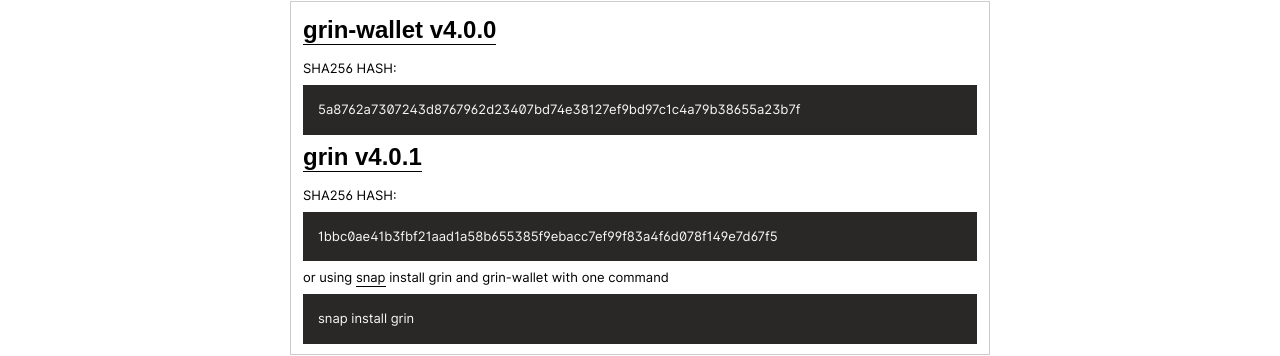
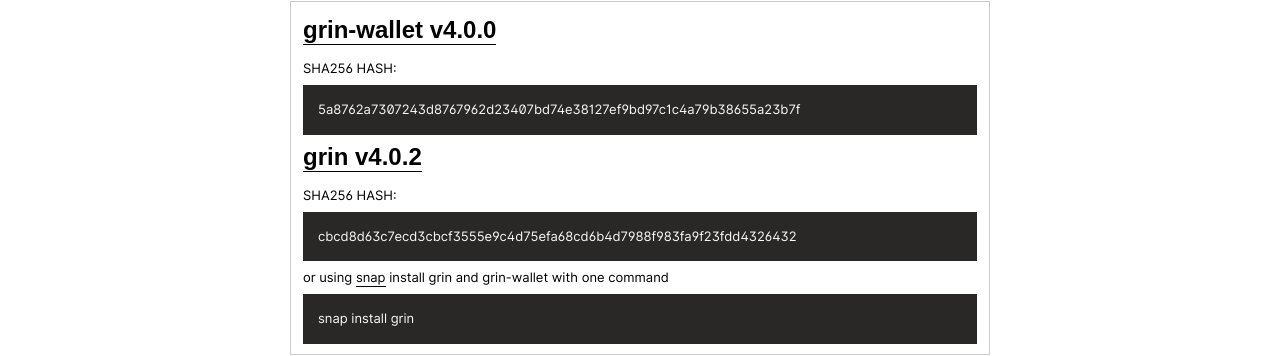
Before and after one commit to mimblewimble/site, a Jekyll site: the page built from download.html, in a window 1280 px wide and 900 px high. Shown: the part 271-627 px from the top of the window. Built offline with Jekyll 4.4.1, drawn with Linux system fonts in a browser that asks for light colours; nearby versions of some CDN libraries.

Commit message:
v4.0.2 release

```diff
--- a/download.html
+++ b/download.html
@@ -29,11 +29,11 @@
         <div class="codebox">
           25108E0BF17766E3D4B83BCFF66371F712FF850F6E0E7F563E8F070575AFE8CA
         </div>
-        <h3> <a href="https://github.com/mimblewimble/grin/releases/download/v4.0.1/grin-v4.0.1-win-x64.zip">grin
-            v4.0.1</a></h3>
+        <h3> <a href="https://github.com/mimblewimble/grin/releases/download/v4.0.2/grin-v4.0.2-win-x64.zip">grin
+            v4.0.2</a></h3>
         <div class="codebox-heading">SHA256 HASH:</div>
         <div class="codebox">
-          3EE60A2180E4FBCC638166CDCC2415F9BA17F2BE0E6312ACE8148FA722FAFEF7
+          303B534287BE3E98E5244B1FCFE139AC432B56BADBC9F761D02DEFD5417E8795
         </div>
       </div>
 
@@ -49,11 +49,11 @@
         <div class="codebox">
           brew install grin-wallet
         </div>
-        <h3><a href="https://github.com/mimblewimble/grin/releases/download/v4.0.1/grin-v4.0.1-macos.tar.gz">grin
-            v4.0.1</a></h3>
+        <h3><a href="https://github.com/mimblewimble/grin/releases/download/v4.0.2/grin-v4.0.2-macos.tar.gz">grin
+            v4.0.2</a></h3>
         <div class="codebox-heading">SHA256 HASH:</div>
         <div class="codebox">
-          185b0a9cd32ff119d1e14c2efffa3cf7a9dac8b48fbe864e2f40fa7b93834ce3
+          cbcd8d63c7ecd3cbcf3555e9c4d75efa68cd6b4d7988f983fa9f23fdd4326432
         </div>
         <div class="codebox-heading">or with homebrew</div>
         <div class="codebox">
@@ -69,11 +69,11 @@
         <div class="codebox">
           5a8762a7307243d8767962d23407bd74e38127ef9bd97c1c4a79b38655a23b7f
         </div>
-        <h3> <a href="https://github.com/mimblewimble/grin/releases/download/v4.0.1/grin-v4.0.1-linux-amd64.tar.gz">grin
-            v4.0.1</a></h3>
+        <h3> <a href="https://github.com/mimblewimble/grin/releases/download/v4.0.2/grin-v4.0.2-linux-amd64.tar.gz">grin
+            v4.0.2</a></h3>
         <div class="codebox-heading">SHA256 HASH:</div>
         <div class="codebox">
-          1bbc0ae41b3fbf21aad1a58b655385f9ebacc7ef99f83a4f6d078f149e7d67f5
+          cbcd8d63c7ecd3cbcf3555e9c4d75efa68cd6b4d7988f983fa9f23fdd4326432
         </div>
 	<div class="codebox-heading">or using <a href="https://snapcraft.io/grin">snap</a> install grin and grin-wallet with one command</div>
         <div class="codebox">
--- a/index.html
+++ b/index.html
@@ -8,7 +8,7 @@
       <div>
         <span class="section-1-grin">GRiN</span>
         <span class="section-1-v">v</span>
-        <span class="section-1-version">4.0.1</span>
+        <span class="section-1-version">4.0.2</span>
       </div>
       <p class="section-1-text">Electronic transactions for all.
         Without censorship or restrictions.
```
Also changed, not shown: _posts/2020-07-22-grin-node-402-released.md (added, +14 -0 lines).
